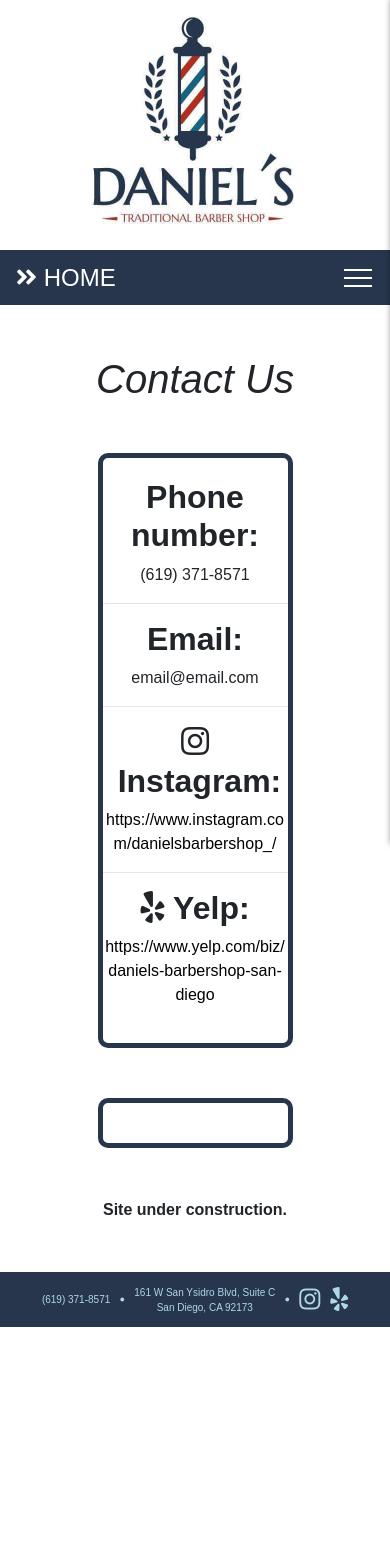
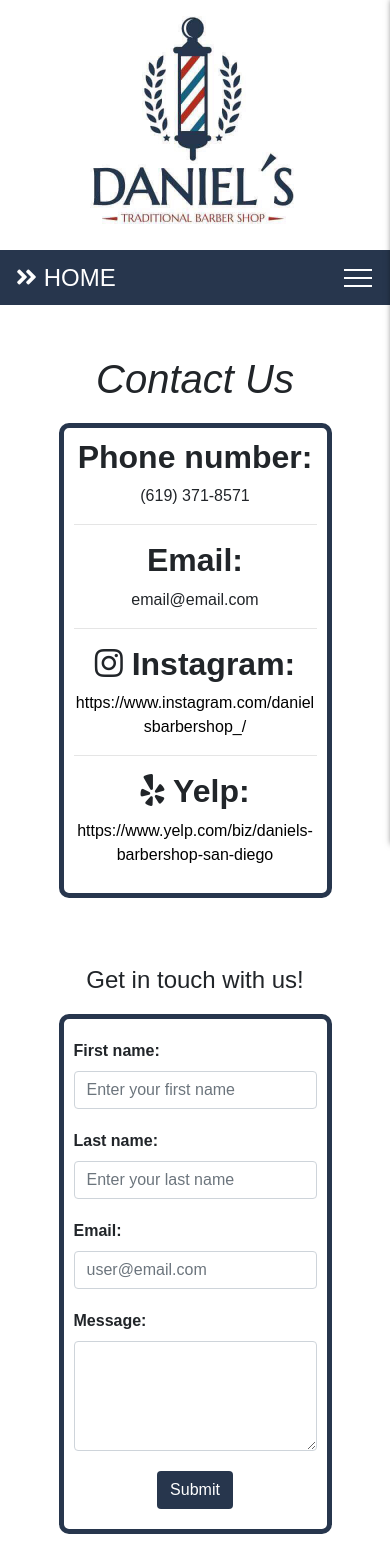
Before and after one commit to mdamian9/daniels-barbershop-sy, a React (Create React App) app in the folder client/: page /contact in a window 390 px wide. Shown: the top 1557 px of the page. Before the commit the page ends 1327 px from the top, so only its background shows below. Built offline with nearby package versions, Linux system fonts and the light colour scheme.

Commit message:
Fixed ContactForm export in index.js, added CSS, updated Contact page / component

```diff
--- a/client/src/components/Contact/Contact.css
+++ b/client/src/components/Contact/Contact.css
@@ -13,14 +13,14 @@
 
 .contact-card {
     width: 50%;
-    margin: 50px auto;
+    margin: 20px auto;
     border-width: 5px;
     border-radius: 10px;
     border-color: #27364d;
 }
 
 .contact-card-content {
-    margin: 20px 0px;
+    margin: 10px 10px;
 }
 
 .contact-card-content a{
@@ -31,3 +31,9 @@
 .contact-card-content a:active {
     color:lightblue;
 }
+
+@media (max-width: 700px) {
+    .contact-card {
+        width: 70%;
+    }
+}
--- a/client/src/components/Contact/Contact.js
+++ b/client/src/components/Contact/Contact.js
@@ -2,6 +2,7 @@
 import Navbar from "../Navbar"
 import SideDrawer from "../SideDrawer";
 import Backdrop from "../Backdrop";
+import ContactForm from "../ContactForm";
 import Footer from "../Footer";
 import "./Contact.css";
 
@@ -41,8 +42,10 @@
                     show={this.state.sideDrawerOpen}
                 />
                 {backdrop}
-                <main className="text-center">
-                    <h1><i>Contact Us</i></h1>
+                <main>
+                    <header className="text-center">
+                        <h1><i>Contact Us</i></h1>
+                    </header>
 
                     <div className="card contact-card text-center">
                         <div className="contact-card-content">
@@ -70,15 +73,17 @@
                                 </a>
                             </p>
                         </div>
+
                     </div>
+                    <br />
+                    <br />
 
-                    <div className="card contact-card text-center">
-                        <div className="contact-card-content">
-                            {/* <ContactForm /> */}
-                        </div>
+                    <h4 className="text-center">Get in touch with us!</h4>
+                    <ContactForm />
+
+                    <div className="text-center">
+                        <p><b>Site under construction.</b></p>
                     </div>
-
-                    <p><b>Site under construction.</b></p>
                 </main>
                 <Footer />
             </div>
--- a/client/src/components/ContactForm/ContactForm.css
+++ b/client/src/components/ContactForm/ContactForm.css
@@ -0,0 +1,26 @@
+.contact-form {
+    width: 50%;
+    margin: 20px auto;
+    border-width: 5px;
+    border-radius: 10px;
+    border-color: #27364d;
+}
+
+.form-group {
+    margin: 20px 10px;
+}
+
+.btn {
+    background-color: #27364d;
+    color: white;
+}
+
+.date-picker {
+    width: 100%;
+}
+
+@media (max-width: 700px) {
+    .contact-form {
+        width: 70%;
+    }
+}
--- a/client/src/components/ContactForm/ContactForm.js
+++ b/client/src/components/ContactForm/ContactForm.js
@@ -28,7 +28,7 @@
 
     render() {
         return (
-            <div className="card appt-form">
+            <div className="card contact-form">
                 <form onSubmit={this.handleSubmit}>
                     <div className="form-group">
                         <label htmlFor="value"><b>First name:</b></label>
--- a/client/src/components/ContactForm/index.js
+++ b/client/src/components/ContactForm/index.js
@@ -0,0 +1 @@
+export { default } from "./ContactForm";
```
